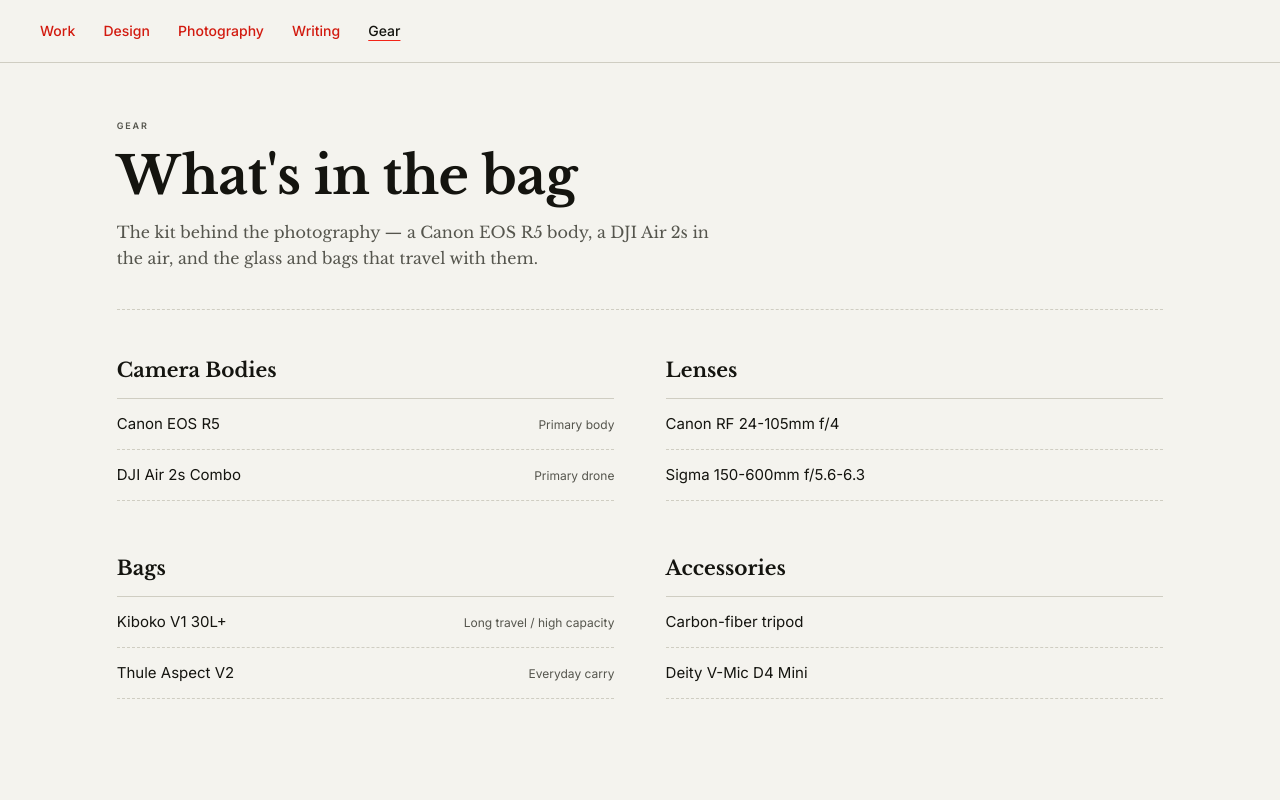
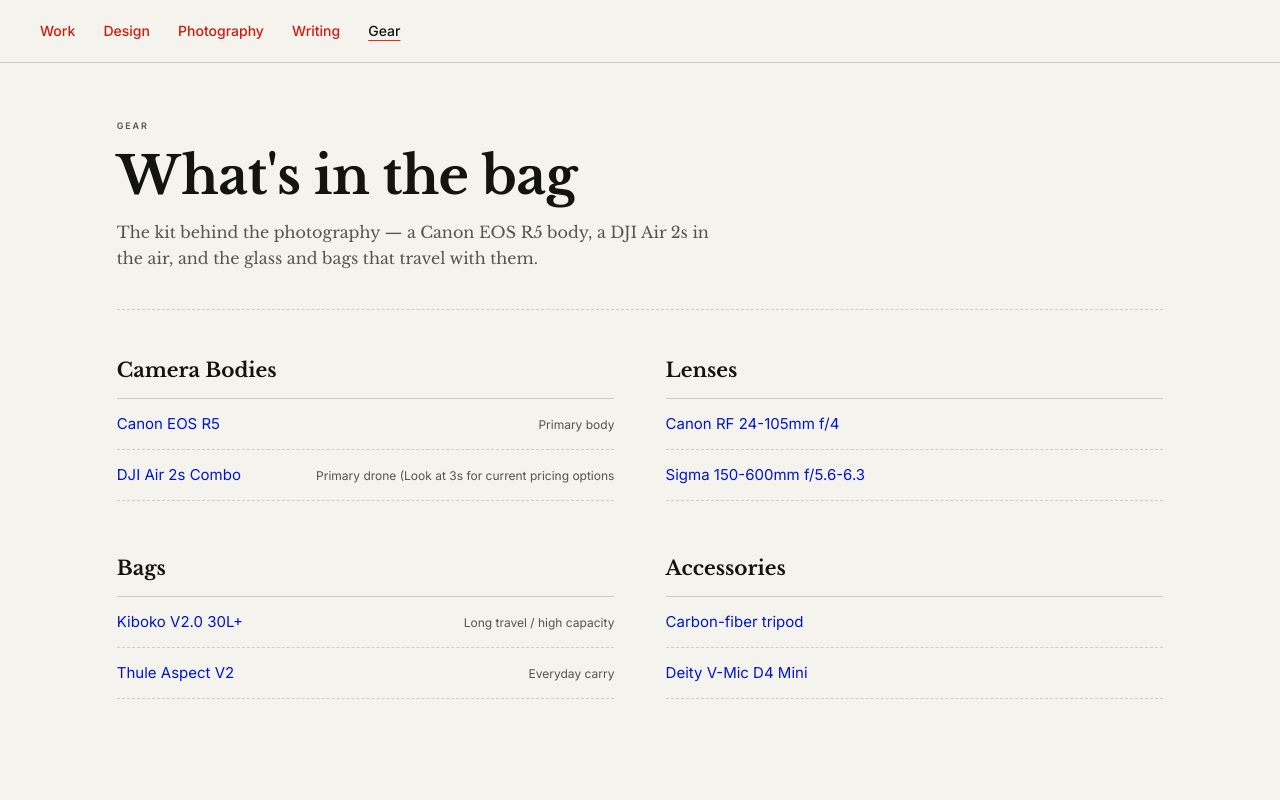
Before and after one commit to charlieramus/charlieramus.comv2, a Next.js app: page /gear in a window 1280 px wide. Shown: the top 800 px of the page. Built offline with nearby package versions, Linux system fonts and the light colour scheme.

Commit message:
camera gear links

```diff
--- a/data/gear.ts
+++ b/data/gear.ts
@@ -10,20 +10,20 @@
 
 export const gear: Record<string, GearItem[]> = {
   bodies: [
-    { name: "Canon EOS R5", note: "Primary body", href: "" },
-    { name: "DJI Air 2s Combo", note: "Primary drone", href: "" },
+    { name: "Canon EOS R5", note: "Primary body", href: "https://www.bhphotovideo.com/c/product/1547009-REG/canon_4147c002_eos_r5_mirrorless_camera.html/?ap=y&ap=y&smp=y&smp=y&store=420&lsft=BI%3A6879&gad_source=1&gad_campaignid=21076579605&gbraid=0AAAAAD7yMh0-OFrE43zjBuUbJxSYRsB-k&gclid=Cj0KCQjwsMLSBhD9ARIsAIpUTDrsOvxuYPfYhgujaOTr7umJ6ZcT5SYAY8oEGm4llxfsHFITBwXFmPEaAvPAEALw_wcB" },
+    { name: "DJI Air 2s Combo", note: "Primary drone (Look at 3s for current pricing options", href: "https://www.bhphotovideo.com/c/product/1632435-REG/dji_cp_ma_00000354_01_air_2s_drone.html" },
   ],
   lenses: [
-    { name: "Canon RF 24-105mm f/4", note: "", href: "" },
-    { name: "Sigma 150-600mm f/5.6-6.3", note: "", href: "" },
+    { name: "Canon RF 24-105mm f/4", note: "", href: "https://www.bhphotovideo.com/c/product/1433712-REG/canon_rf_24_105mm_f_4l_is.html" },
+    { name: "Sigma 150-600mm f/5.6-6.3", note: "", href: "https://www.keh.com/shop/sigma-150-600mm-f-5-6-3-dg-os-hsm-c-contemporary-lens-for-canon-ef-mount-95-1.html?aid=369805-2306724&nbt=nb%3Aadwords%3Ag%3A23090482546%3A186818604415%3A777581404268&nb_adtype=pla&nb_kwd=&nb_ti=pla-58923981526&nb_mi=7115600&nb_pc=online&nb_pi=369805-2306724&nb_ppi=58923981526&nb_placement=&nb_li_ms=&nb_lp_ms=&nb_fii=&nb_ap=&nb_mt=&gad_source=1&gad_campaignid=23090482546&gbraid=0AAAAAD_vFQvaBTCE9BTS2TOimjO0p2iiS&gclid=Cj0KCQjwsMLSBhD9ARIsAIpUTDq26MkxhwO3mS4Vc4fLGkW9Xze1NC7UK9MTz898uBRUXVeiOgPwxZwaAiYJEALw_wcB" },
   ],
   bags: [
-    { name: "Kiboko V1 30L+", note: "Long travel / high capacity", href: "" },
-    { name: "Thule Aspect V2", note: "Everyday carry", href: "" },
+    { name: "Kiboko V2.0 30L+", note: "Long travel / high capacity", href: "https://www.bhphotovideo.com/c/product/1751846-REG/gura_gear_gg0533_1945_kiboko_2_0_30l_backpack.html/?ap=y&ap=y&smp=y&smp=y&store=420&smpm=ba_f2_lar&lsft=BI%3A6879&gad_source=1&gad_campaignid=20000463050&gbraid=0AAAAAD7yMh2suwTirxA6MJn2Zkdb2Rg6j&gclid=Cj0KCQjwsMLSBhD9ARIsAIpUTDpGE_4bJEwCx7pe5jlzrBEFc_EbeLDpQ-UYwbbQ4uWmuhfXCvaLe8MaAkviEALw_wcB" },
+    { name: "Thule Aspect V2", note: "Everyday carry", href: "https://www.thule.com/en-am/backpacks/camera-backpacks-bags/thule-aspect-dslr-backpack-_-tl_85854238717" },
   ],
   accessories: [
-    { name: "Carbon-fiber tripod", note: "", href: "" },
-    { name: "Deity V-Mic D4 Mini", note: "", href: "" },
+    { name: "Carbon-fiber tripod", note: "", href: "https://www.bhphotovideo.com/c/product/1709952-REG/k_f_concept_kf09_094v1_carbon_fiber_tripod.html" },
+    { name: "Deity V-Mic D4 Mini", note: "", href: "https://www.bhphotovideo.com/c/product/1654686-REG/deity_microphones_v_mic_d4_mini_ultracompact.html" },
   ],
 };
 
```
